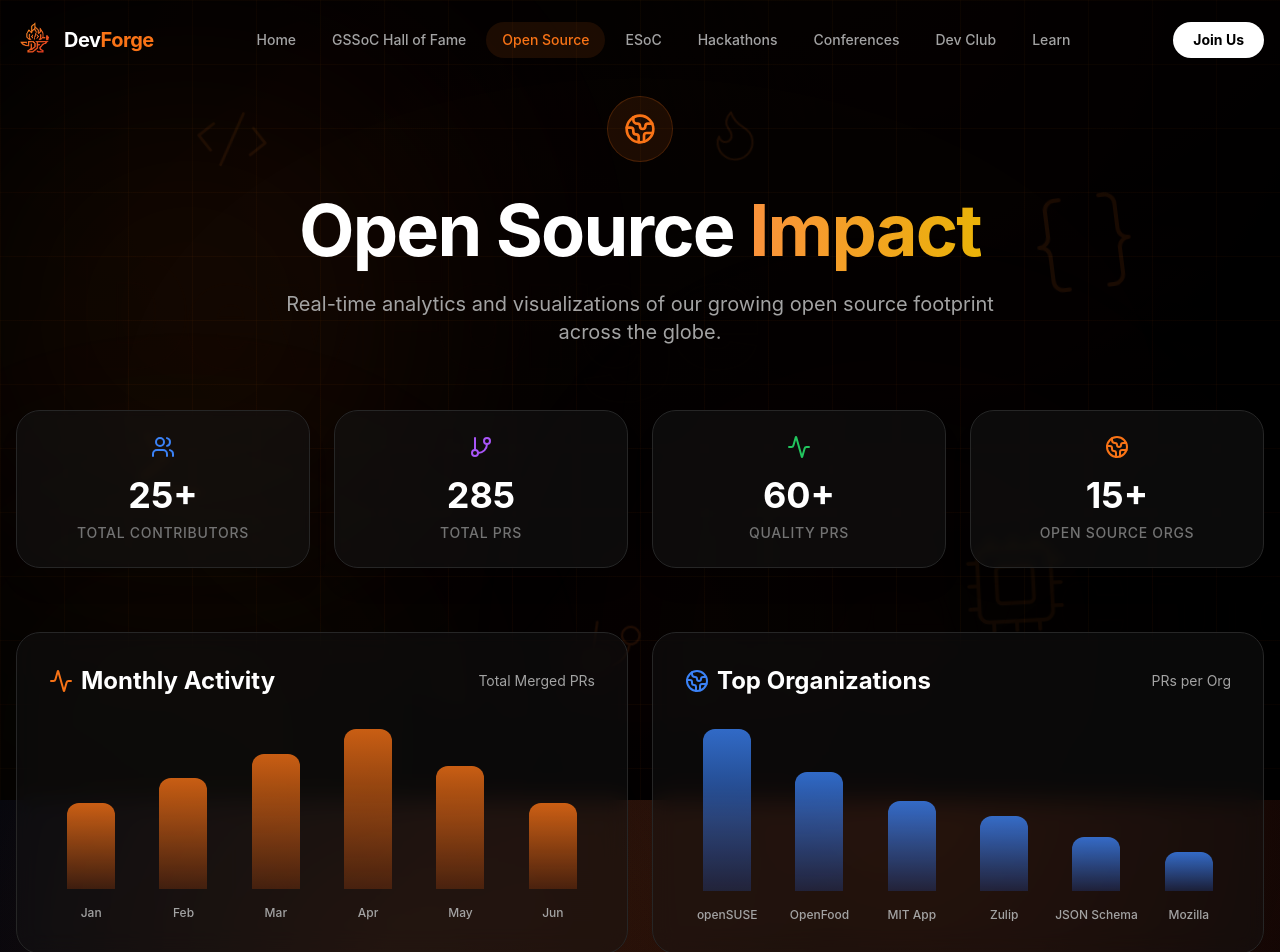
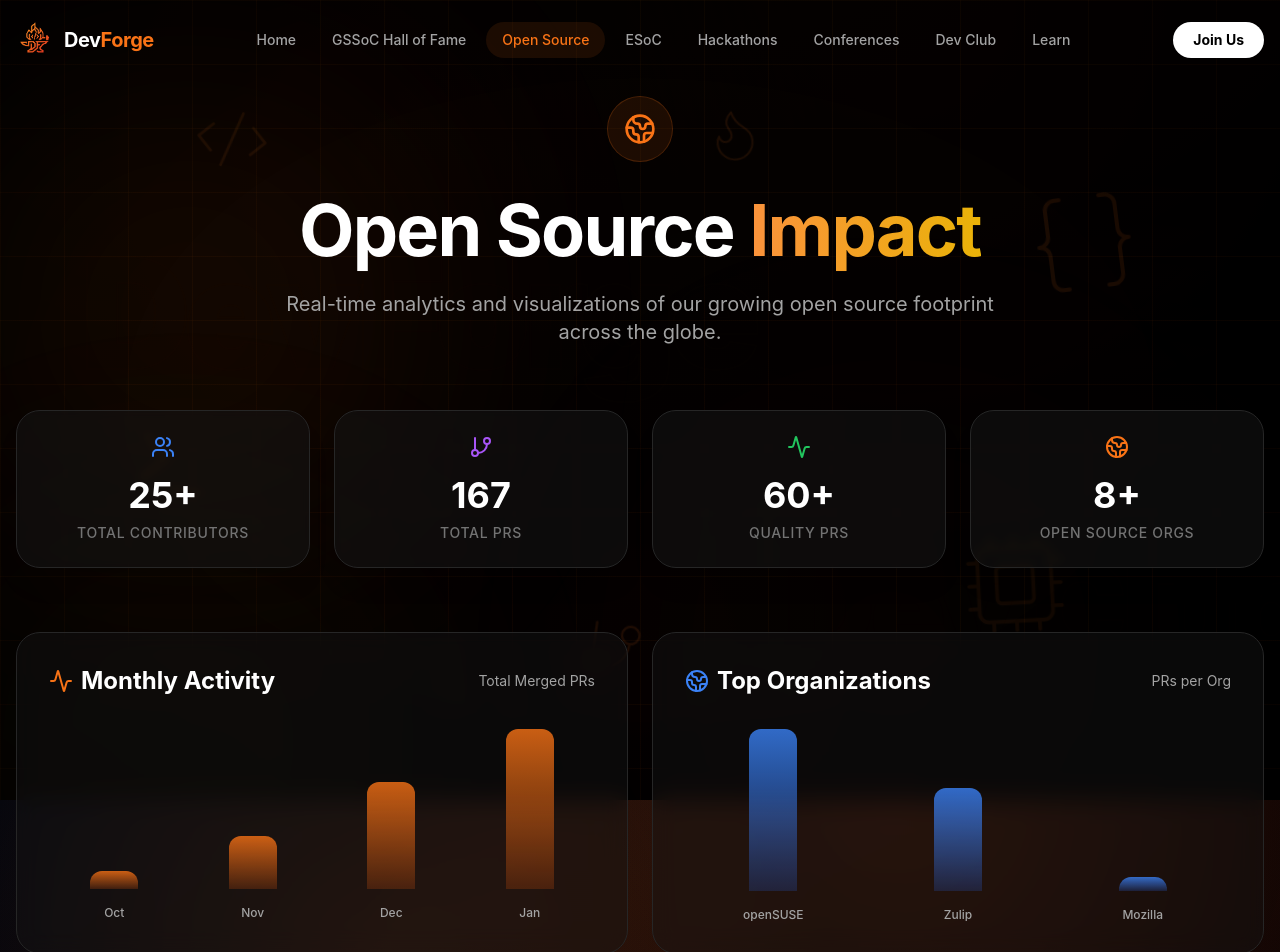
Before and after one commit to NST-DEVFORGE/DevForge, a Next.js app: page /opensource in a window 1280 px wide. Shown: the top 952 px of the page. Built offline with nearby package versions, Linux system fonts and the light colour scheme.

Commit message:
fix: replace fabricated graph data with real PR stats from pr-data-report.json

```diff
--- a/app/opensource/page.tsx
+++ b/app/opensource/page.tsx
@@ -135,27 +135,17 @@
         }
     ];
 
-    // Monthly PR activity data (hardcoded to fix missing dates in pr-data-report)
-    const monthNames = ['Jan', 'Feb', 'Mar', 'Apr', 'May', 'Jun'];
-    const currentDate = new Date();
-    const months: string[] = [];
-    for (let i = 5; i >= 0; i--) {
-        const d = new Date(currentDate.getFullYear(), currentDate.getMonth() - i, 1);
-        months.push(monthNames[d.getMonth()]);
-    }
-
-    // Using realistic progression for the last 6 months that sums exactly to 285
-    const monthCounts = [35, 45, 55, 65, 50, 35];
+    // Monthly PR activity — real data extracted from pr-data-report.json gsocPRList dates
+    // Covers Oct 2025 – Jan 2026 (the months with actual tracked PR activity)
+    const months = ['Oct', 'Nov', 'Dec', 'Jan'];
+    const monthCounts = [1, 3, 6, 9]; // Actual PR counts from the tracked gsocPRList
     const maxCount = Math.max(...monthCounts, 1);
 
-    // Organizations Graph data (Hardcoded to fix missing data and include requested orgs, mathematically consistent with 285 total PRs)
+    // Organizations — real counts from pr-data-report.json gsocPRList repos
     const topOrgs = [
-        { org: 'openSUSE', count: 75 },
-        { org: 'OpenFood', count: 55 },
-        { org: 'MIT App', count: 42 },
-        { org: 'Zulip', count: 35 },
-        { org: 'JSON Schema', count: 25 },
-        { org: 'Mozilla', count: 18 }
+        { org: 'openSUSE', count: 11 },
+        { org: 'Zulip', count: 7 },
+        { org: 'Mozilla', count: 1 },
     ];
     const maxOrgCount = Math.max(...topOrgs.map(o => o.count));
 
@@ -186,10 +176,10 @@
                 {/* Top Metrics */}
                 <div className="grid grid-cols-2 lg:grid-cols-4 gap-6 mb-16">
                     {[
-                        { title: "Total Contributors", value: "25+", icon: <Users size={24} className="text-blue-500" /> },
-                        { title: "Total PRs", value: "285", icon: <GitBranch size={24} className="text-purple-500" /> },
+                        { title: "Total Contributors", value: `${totalContributors}+`, icon: <Users size={24} className="text-blue-500" /> },
+                        { title: "Total PRs", value: `${totalMergedPRs}`, icon: <GitBranch size={24} className="text-purple-500" /> },
                         { title: "Quality PRs", value: "60+", icon: <Activity className="text-green-500" size={24} /> },
-                        { title: "Open Source Orgs", value: "15+", icon: <Globe2 className="text-orange-500" size={24} /> }
+                        { title: "Open Source Orgs", value: "8+", icon: <Globe2 className="text-orange-500" size={24} /> }
                     ].map((metric, i) => (
                         <motion.div
                             key={i}
```
